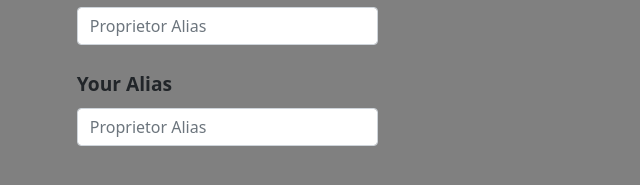
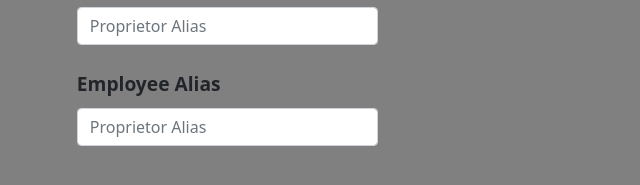
Before and after one commit to Soteria-Smart-Contracts/DeRoll, a plain HTML site: page Website/index.html in a window 1280 px wide. Shown: the part 199-384 px from the top of the page, 0-640 px from the left. Drawn offline with nearby package versions, Linux system fonts and the light colour scheme.

Commit message:
Nov 5, 2022, 7:44 AM

```diff
--- a/Website/index.html
+++ b/Website/index.html
@@ -22,7 +22,7 @@
                 <input style="margin-top: 0.75%;" class="form-control w-25" id="pAlias" aria-describedby="emailHelp" placeholder="Proprietor Alias">
             </div>
                 <div style="margin-left: 6%; margin-top: 2%;" class="form-group">
-                    <a style="font-size: larger; font-weight: bold;" for="pAlias">Your Alias</a>
+                    <a style="font-size: larger; font-weight: bold;" for="pAlias">Employee Alias</a>
                     <input style="margin-top: 0.75%;" class="form-control w-25" id="pAlias" aria-describedby="emailHelp" placeholder="Proprietor Alias">
                 </div>
         </div>
```
